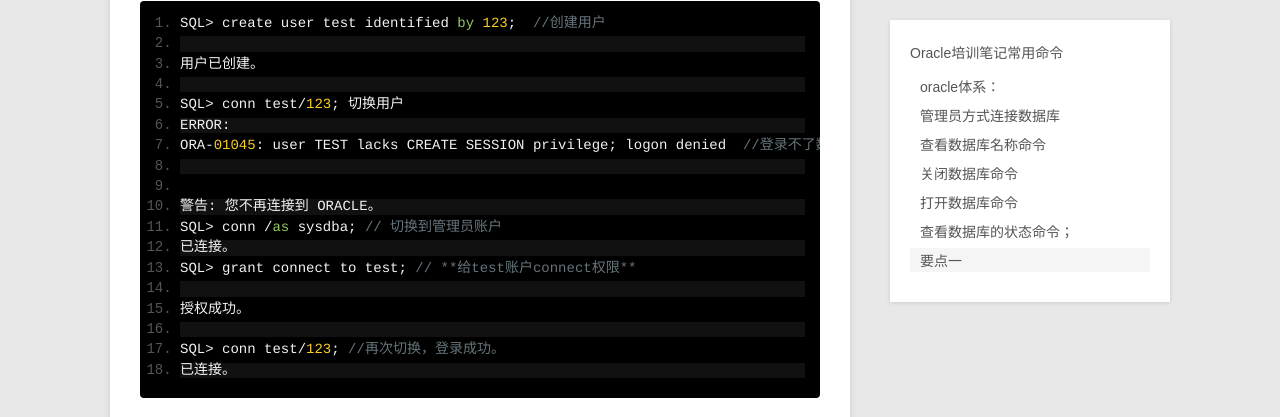
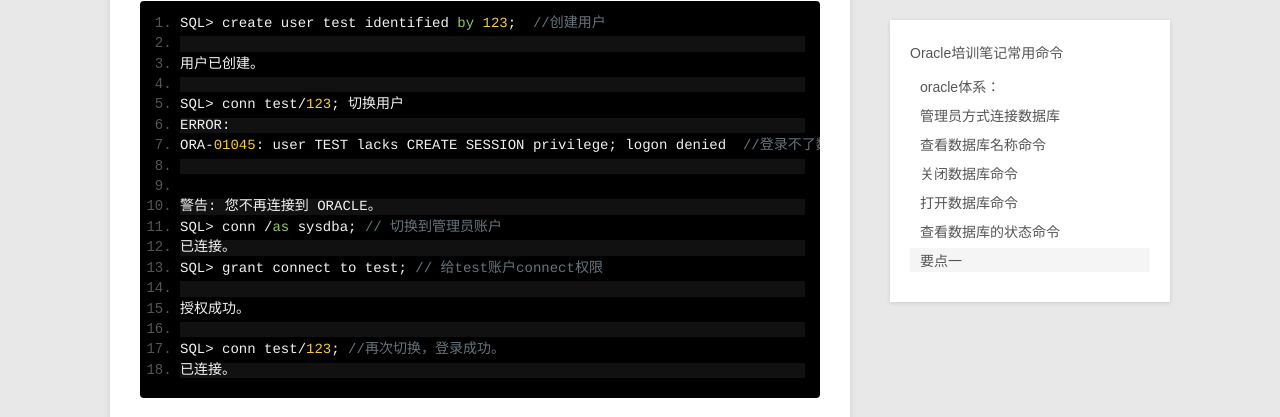
Before and after one commit to lihb/lihb.github.com, a Jekyll site: the page built from _posts/blog/2014-07-24-Oracle培训笔记.md, in a window 1280 px wide and 900 px high, scrolled down 5024 px. Shown: the top 417 px of the window. Built offline with Jekyll 4.4.1, drawn with Linux system fonts in a browser that asks for light colours; Markdown is read by kramdown in place of the engine named in the settings; comment, search, counter and statistics services are not loaded; some of the changed text lies outside the part shown.

````diff
--- a/_posts/blog/2014-07-24-Oracle培训笔记.md
+++ b/_posts/blog/2014-07-24-Oracle培训笔记.md
@@ -109,7 +109,7 @@ SQL> alter database open; // 启动数据库的数据库文件和日志文件
 
 ```
 
-## 查看数据库的状态命令；
+## 查看数据库的状态命令
 
 
 ```
@@ -220,7 +220,7 @@ ORA-01045: user TEST lacks CREATE SESSION privilege; logon denied  //登录不
 警告: 您不再连接到 ORACLE。
 SQL> conn /as sysdba; // 切换到管理员账户
 已连接。
-SQL> grant connect to test; // **给test账户connect权限**
+SQL> grant connect to test; // 给test账户connect权限
 
 授权成功。
 
````
